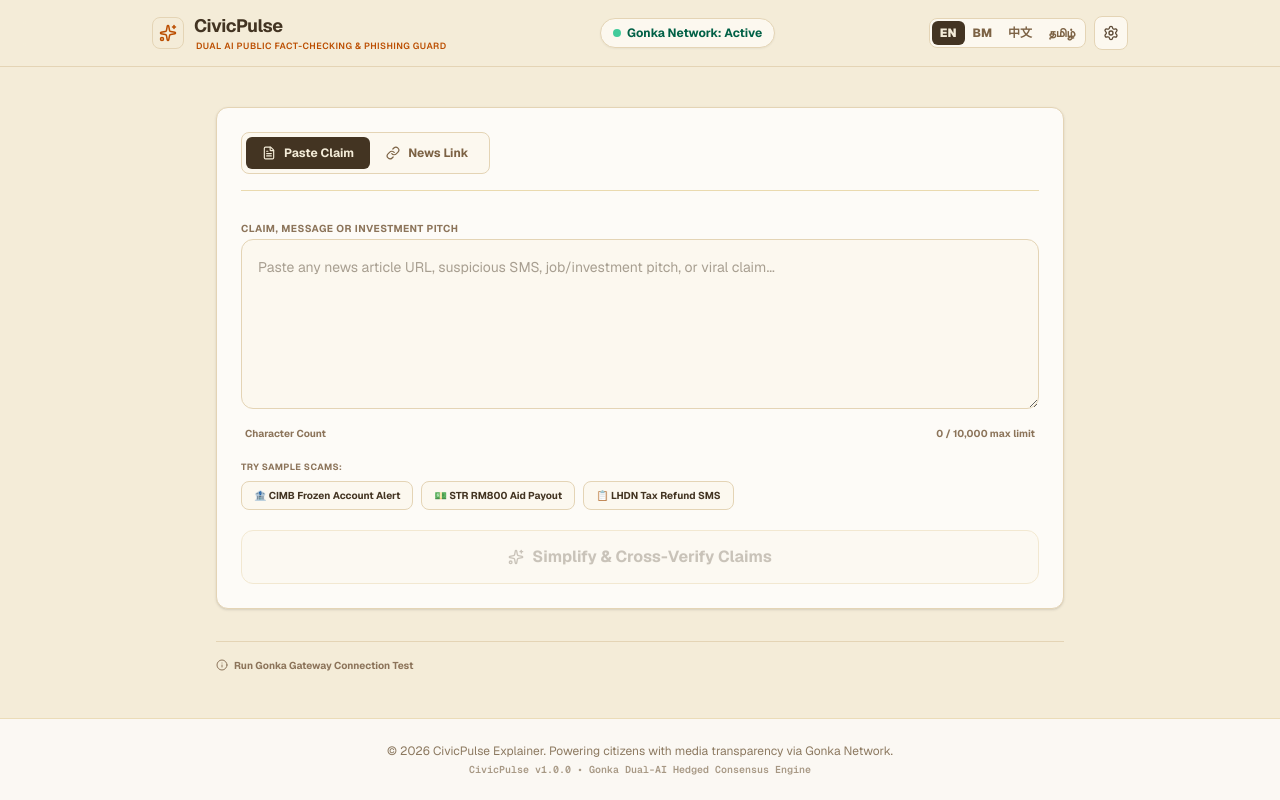
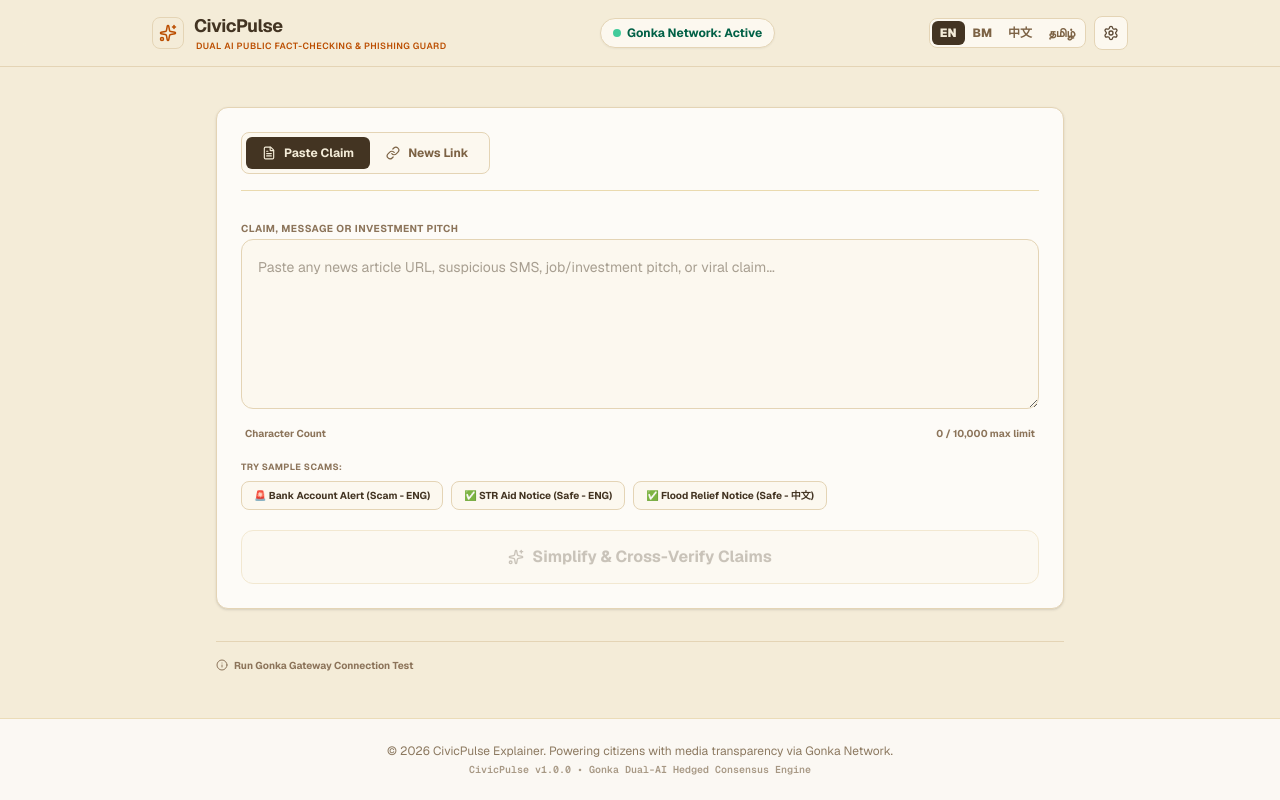
Before and after one commit to PinkKaito/CivicPulse, a Next.js app: page / in a window 1280 px wide. Built offline with nearby package versions, Linux system fonts and the light colour scheme.

Commit message:
update preset inputs

```diff
--- a/src/app/page.tsx
+++ b/src/app/page.tsx
@@ -241,9 +241,9 @@ const uiTranslations: Record<string, Record<string, string>> = {
     textareaPlaceholder: 'Paste any news article URL, suspicious SMS, job/investment pitch, or viral claim...',
     urlPlaceholder: 'https://example.com/news-article...',
     sampleScamsLabel: 'Try Sample Scams:',
-    chipCimb: '🏦 CIMB Frozen Account Alert',
-    chipStr: '💵 STR RM800 Aid Payout',
-    chipLhdn: '📋 LHDN Tax Refund SMS',
+    chipCimb: '🚨 Bank Account Alert (Scam - ENG)',
+    chipStr: '✅ STR Aid Notice (Safe - ENG)',
+    chipLhdn: '✅ Flood Relief Notice (Safe - 中文)',
     submitBtn: 'Simplify & Cross-Verify Claims',
     analyzingBtn: 'Analyzing content...',
     aiReportTitle: 'AI Verified Fact-Check Report',
@@ -334,9 +334,9 @@ const uiTranslations: Record<string, Record<string, string>> = {
     textareaPlaceholder: 'Tampal mana-mana URL artikel berita, SMS mencurigakan, tawaran kerja/pelaburan...',
     urlPlaceholder: 'https://contoh.com/artikel-berita...',
     sampleScamsLabel: 'Cuba Contoh Penipuan:',
-    chipCimb: '🏦 Amaran Akaun CIMB Dibatukan',
-    chipStr: '💵 Pembayaran Bantuan STR RM800',
-    chipLhdn: '📋 SMS Pemulangan Cukai LHDN',
+    chipCimb: '🚨 Amaran Akaun Bank (Scam - ENG)',
+    chipStr: '✅ Notis Bantuan STR (Selamat - ENG)',
+    chipLhdn: '✅ Notis Bantuan Banjir (Selamat - 中文)',
     submitBtn: 'Permudahkan & Semak Silang Tuntutan',
     analyzingBtn: 'Menganalisis kandungan...',
     aiReportTitle: 'Laporan Pengesahan Fakta AI',
@@ -426,9 +426,9 @@ const uiTranslations: Record<string, Record<string, string>> = {
     textareaPlaceholder: '粘贴任何新闻文章 URL、可疑短信、招聘/投资推销或网络传言...',
     urlPlaceholder: 'https://example.com/news-article...',
     sampleScamsLabel: '尝试诈骗示例：',
-    chipCimb: '🏦 CIMB 账户冻结预警',
-    chipStr: '💵 STR RM800 援助金发放',
-    chipLhdn: '📋 LHDN 退税短信预警',
+    chipCimb: '🚨 银行账户警报 (诈骗 - 英文)',
+    chipStr: '✅ STR 援助金官方通告 (真实 - 英文)',
+    chipLhdn: '✅ 救灾援助金官方通告 (真实 - 中文)',
     submitBtn: '简化并交叉核实声明',
     analyzingBtn: '正在分析内容...',
     aiReportTitle: 'AI 事实核查与防诈报告',
@@ -518,9 +518,9 @@ const uiTranslations: Record<string, Record<string, string>> = {
     textareaPlaceholder: 'ஏதேனும் செய்தி கட்டுரை URL, சந்தேகத்திற்கிடமான SMS, வேலை/முதலீட்டு பிட்ச் ஒட்டவும்...',
     urlPlaceholder: 'https://example.com/news-article...',
     sampleScamsLabel: 'மாதிரி மோசடிகளை முயற்சிக்கவும்:',
-    chipCimb: '🏦 CIMB கணக்கு முடக்கம் எச்சரிக்கை',
-    chipStr: '💵 STR RM800 உதவித் தொகை',
-    chipLhdn: '📋 LHDN வரி திரும்பப் பெறல் SMS',
+    chipCimb: '🚨 வங்கி கணக்கு எச்சரிக்கை (மோசடி - ENG)',
+    chipStr: '✅ STR உதவித் தொகை அறிவிப்பு (பாதுகாப்பு - ENG)',
+    chipLhdn: '✅ வெள்ள உதவித் தொகை அறிவிப்பு (பாதுகாப்பு - 中文)',
     submitBtn: 'உரைகளை எளிமையாக்கி சரிபார்க்கவும்',
     analyzingBtn: 'பகுப்பாய்வு செய்யப்படுகிறது...',
     aiReportTitle: 'AI சரிபார்க்கப்பட்ட அறிக்கை',
@@ -1068,19 +1068,19 @@ export default function Home() {
     }
   };
 
-  // Presets Data
+  // Presets Data: 1. Scam (ENG), 2. Safe (ENG), 3. Safe (CHINESE)
   const presets = {
     cimb: {
       text: 'RM0.00: CIMB Alert! Your bank account has been temporarily frozen due to suspicious login attempts. To restore access and verify your identity immediately, click the secure link to update your details: https://cimb-online-security-verify.com/login. Failure to act within 24 hours will result in permanent account suspension.',
       title: 'CIMB Frozen Account Alert'
     },
     strAid: {
-      text: 'RM0.00: KERAJAAN MALAYSIA: Kredit Bantuan Sumbangan Tunai Rahmah (STR) RM800 Fasa 3 telah dikreditkan ke akaun anda. Sila semak kelayakan dan tebus bantuan bayaran secara dalam talian melalui portal rasmi: https://str-bantuan-gov-my.com/tebus',
-      title: 'STR RM800 Aid Payout'
+      text: 'OFFICIAL ANNOUNCEMENT: The Inland Revenue Board of Malaysia (HASiL) wishes to inform all eligible citizens that the Sumbangan Tunai Rahmah (STR) Phase 3 cash assistance will be disbursed directly into registered bank accounts starting next Monday. No third-party links or manual pin numbers are required. Citizens may check their application status exclusively on the official portal at https://bantuantunai.hasil.gov.my.',
+      title: 'STR Cash Aid Announcement'
     },
     lhdnTax: {
-      text: 'RM0.00: LHDN MALAYSIA: Makluman terlebih bayar cukai pendapatan (Tax Refund) sebanyak RM1,450.00 bagi tahun taksiran 2025. Sila sahkan akaun bank anda untuk tuntutan bayaran balik segera di: https://mytax-lhdn-gov.org/refund',
-      title: 'LHDN Tax Refund SMS'
+      text: '官方通告：马来西亚内政部与国家灾难管理机构（NADMA）联合宣布，2026年东北季候风援助金已开始开放申请。所有受影响符合资格的国民可通过官方内政部门户网站 https://www.nadma.gov.my 提交申请。政府切勿通过任何社交媒体私信或第三方向民众索取银行密码与OTP动态验证码。',
+      title: 'NADMA Flood Relief Announcement'
     }
   };
 
```
